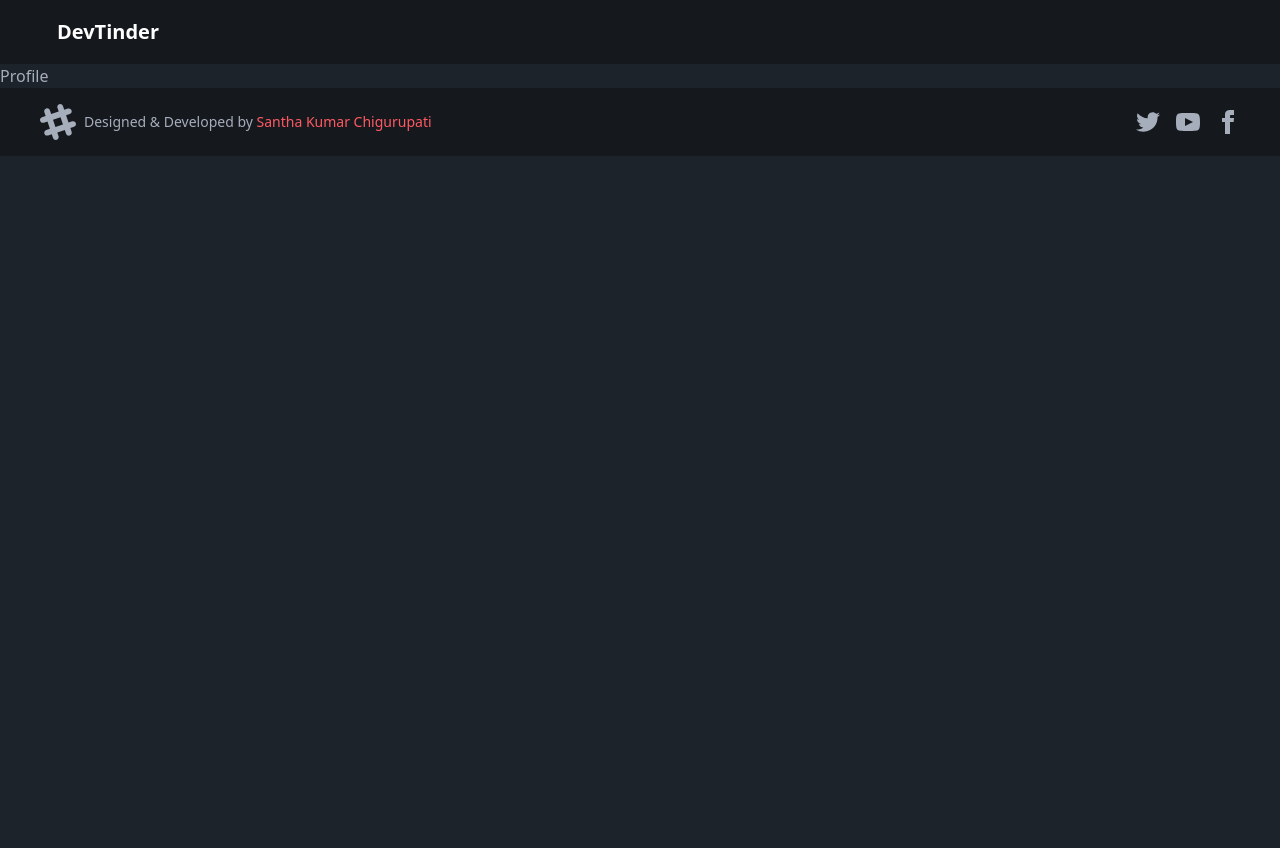
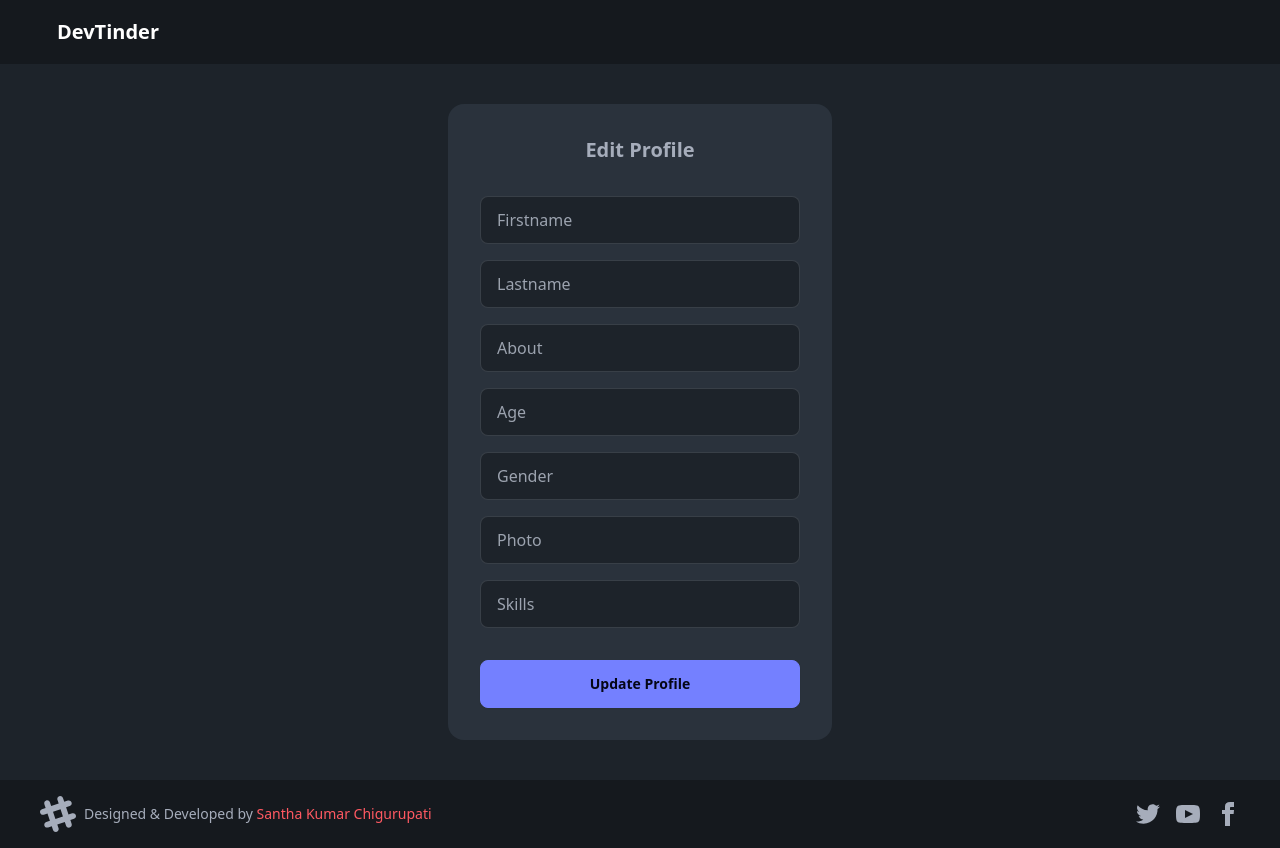
Before and after one commit to schigurupatis/DevTinder-webUI, a React (Vite) app: page /profile in a window 1280 px wide. Before the commit the page ends 800 px from the top, so only its background shows below. Built offline with nearby package versions, Linux system fonts and the light colour scheme; no server answers.

Commit message:
worked on Edit profile component with all state variables

```diff
--- a/src/components/Body.jsx
+++ b/src/components/Body.jsx
@@ -19,12 +19,11 @@ const Body = () => {
         withCredentials: true,
       });
       dispatch(addUser(res.data));
-      console.log("LoggedIn user data:", userData);
     } catch (err) {
       if (err.status === 401) {
         navigate("/login");
       }
-      //console.error(err);
+      console.error(err);
     }
   };
 
--- /dev/null
+++ b/src/pages/EditProfile.jsx
@@ -0,0 +1,86 @@
+import { useState } from "react"
+import axios from "axios";
+import { useDispatch } from "react-redux";
+import { addUser } from "../utils/userSlice";
+import { useNavigate } from "react-router-dom";
+import { BASE_URL } from "../utils/constants";
+
+const EditProfile = () => {
+
+    const [firstName, setfirstName] = useState("");
+    const [lastName, setlastName] = useState("");
+    const [age, setage] = useState("");
+    const [gender, setgender] = useState("");
+    const [about, setabout] = useState("");
+    const [photoURL, setphotoURL] = useState("");
+    const [skills, setskills] = useState("");
+    const [error, setError] = useState("");
+
+  const dispatch = useDispatch();
+  const navigate = useNavigate();
+
+  const handleUpdate = async () => {
+
+    try{
+      const res = await axios.post(BASE_URL + "/profile/edit", {
+        firstName,
+        lastName,
+        age,
+        gender,
+        about,
+        skills,
+      },
+      {
+        withCredentials: true,
+      }
+    );
+      console.log("LoggedIn User is in LogIn Page:", res.data);
+      dispatch(addUser(res?.data));
+      navigate("/")
+    } catch(err) {
+      setError(err?.response?.data || "something went wrong");
+    }
+  }
+
+
+  return (
+    <>
+        <div className="flex justify-center items-center my-10">
+        <div className="card bg-neutral text-neutral-content w-96">
+  <div className="card-body items-center text-center">
+    <h2 className="card-title mb-6">Edit Profile</h2>
+   <div className="w-full">
+<label className="input input-bordered flex items-center gap-2 mb-4">
+  <input type="text" placeholder="Firstname" className="grow" value={firstName} onChange={(e) => setfirstName(e.target.value)} />
+</label>
+<label className="input input-bordered flex items-center gap-2 mb-4">
+  <input type="text" placeholder="Lastname" className="grow" value={lastName} onChange={(e) => setlastName(e.target.value)} />
+</label>
+<label className="input input-bordered flex items-center gap-2 mb-4">
+  <input type="text" placeholder="About" className="grow" value={about} onChange={(e) => setabout(e.target.value)} />
+</label>
+<label className="input input-bordered flex items-center gap-2 mb-4">
+  <input type="text" placeholder="Age" className="grow" value={age} onChange={(e) => setage(e.target.value)} />
+</label>
+<label className="input input-bordered flex items-center gap-2 mb-4">
+  <input type="text" placeholder="Gender" className="grow" value={gender} onChange={(e) => setgender(e.target.value)} />
+</label>
+<label className="input input-bordered flex items-center gap-2 mb-4">
+  <input type="text" placeholder="Photo" className="grow" value={photoURL} onChange={(e) => setphotoURL(e.target.value)} />
+</label>
+<label className="input input-bordered flex items-center gap-2 mb-4">
+  <input type="text" placeholder="Skills" className="grow" value={skills} onChange={(e) => setskills(e.target.value)} />
+</label>
+   </div>
+   <p className="text-error">{error}</p>
+    <div className="flex justify-center w-full">
+      <button className="btn btn-primary w-full" onClick={handleUpdate}>Update Profile</button>
+    </div>
+  </div>
+</div>
+    </div>
+    </>
+  )
+}
+
+export default EditProfile
--- a/src/pages/Login.jsx
+++ b/src/pages/Login.jsx
@@ -24,7 +24,7 @@ const Login = () => {
       }
     );
       console.log("LoggedIn User is in LogIn Page:", res.data);
-      dispatch(addUser(res?.data));
+      dispatch(addUser(res.data));
       navigate("/")
     } catch(err) {
       setError(err?.response?.data || "something went wrong");
--- a/src/pages/Profile.jsx
+++ b/src/pages/Profile.jsx
@@ -1,8 +1,11 @@
+import EditProfile from "./EditProfile"
 
 
 const Profile = () => {
   return (
-    <div>Profile</div>
+    <div>
+      <EditProfile />
+    </div>
   )
 }
 
```
Also changed, not shown: 1 other file (tests, documents, lock files or other folders).
